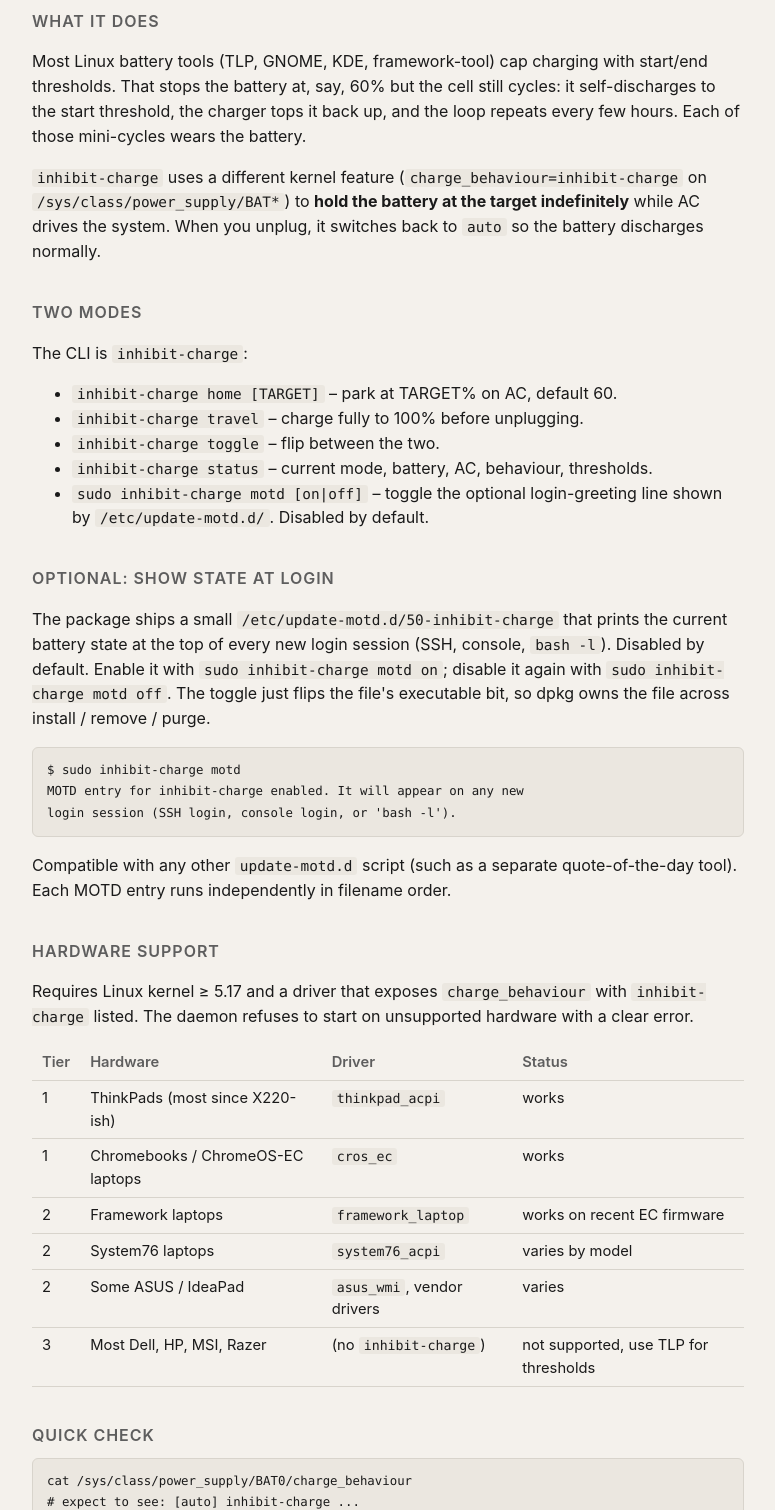
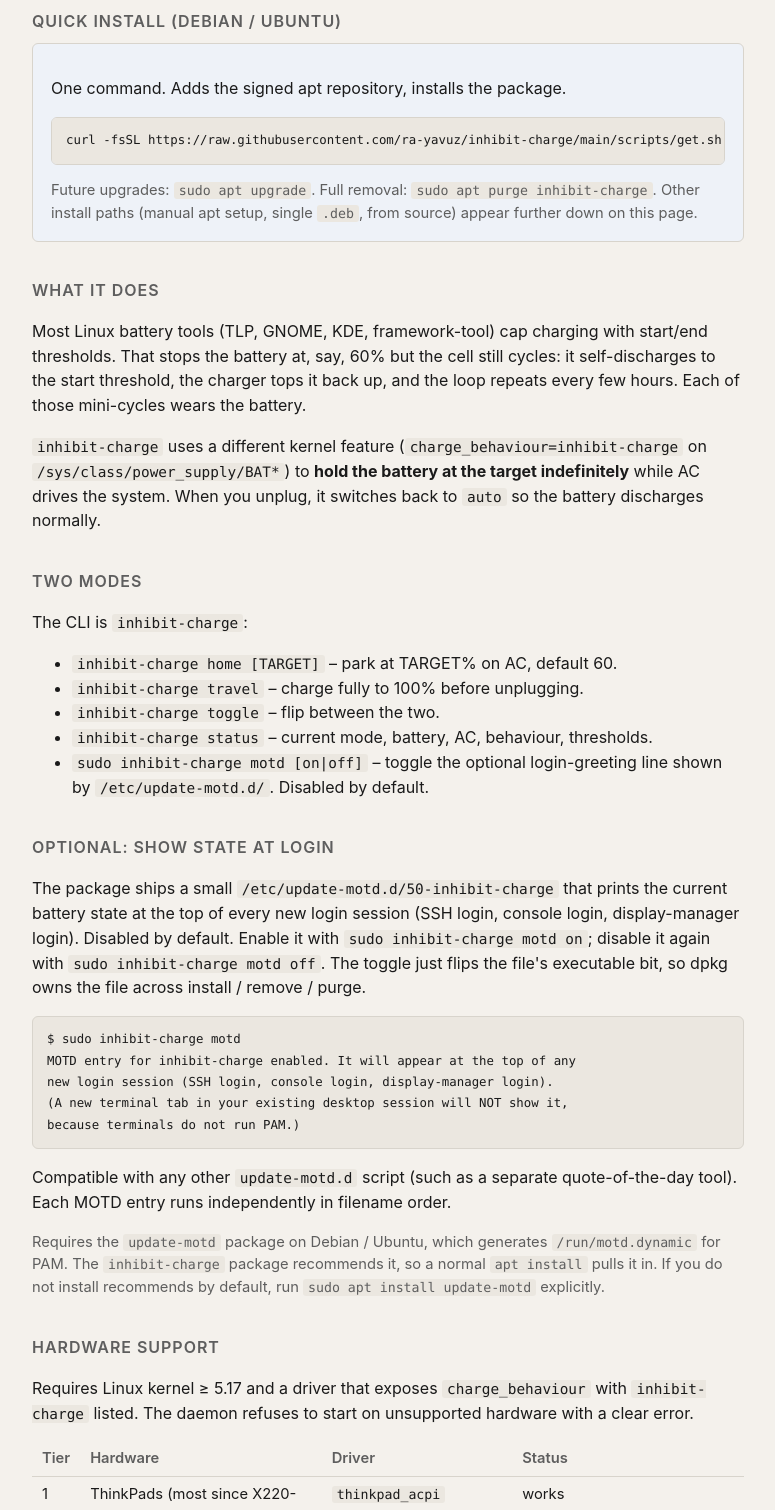
Before and after one commit to ra-yavuz/inhibit-charge, a plain HTML site: page docs/index.html in a window 1280 px wide. Shown: the part 280-1790 px from the top of the page, without its empty margins (252-1027 px from the left). Drawn offline with Linux system fonts and the light colour scheme.

Commit message:
v0.3.1: recommend update-motd, fix wrong 'bash -l' hint, hoist quick-install
The MOTD entry was correct but on Ubuntu/Debian it was a no-op without
the 'update-motd' package, which generates /run/motd.dynamic for PAM.

Changes:
  - Recommends: update-motd in debian/control. apt pulls it in by
    default for fresh installs.
  - 'inhibit-charge motd' now detects when update-motd is missing and
    points the user at 'sudo apt install update-motd' instead of
    silently doing nothing.
  - Drop the misleading 'bash -l will show MOTD' line from the CLI
    output, README, and project page. bash -l is a regular interactive
    shell and does NOT go through pam_motd. Real triggers are SSH
    login, console login, display-manager login.
  - Hoist the curl-pipe-bash quick-install onto its own h2 at the top
    of both the README and the project page. Previously buried inside
    the install section.

```diff
--- a/docs/index.html
+++ b/docs/index.html
@@ -110,7 +110,7 @@
   "description": "A small Linux daemon and CLI that holds your laptop battery at a target charge level on AC using the kernel's inhibit-charge mode, instead of just capping with start/end charge thresholds.",
   "url": "https://ra-yavuz.github.io/inhibit-charge/",
   "downloadUrl": "https://github.com/ra-yavuz/inhibit-charge/releases",
-  "softwareVersion": "0.3.0",
+  "softwareVersion": "0.3.1",
   "license": "https://opensource.org/licenses/MIT",
   "author": {
     "@type": "Person",
@@ -141,9 +141,21 @@
   <div class="links-row">
     <a href="https://github.com/ra-yavuz/inhibit-charge">source</a>
     <a href="https://github.com/ra-yavuz/inhibit-charge/releases">releases</a>
-    <a href="https://github.com/ra-yavuz/inhibit-charge#install">install</a>
+    <a href="#install-quick">install</a>
     <a href="https://github.com/ra-yavuz/inhibit-charge/issues">issues</a>
   </div>
+
+  <h2 id="install-quick">Quick install (Debian / Ubuntu)</h2>
+  <section class="apt-section">
+    <p>One command. Adds the signed apt repository, installs the package.</p>
+    <pre><code>curl -fsSL https://raw.githubusercontent.com/ra-yavuz/inhibit-charge/main/scripts/get.sh | sudo bash</code></pre>
+    <p style="color: var(--muted); font-size: 0.92rem; margin-bottom: 0;">
+      Future upgrades: <code>sudo apt upgrade</code>. Full removal:
+      <code>sudo apt purge inhibit-charge</code>. Other install paths
+      (manual apt setup, single <code>.deb</code>, from source) appear
+      further down on this page.
+    </p>
+  </section>
 
   <h2>What it does</h2>
   <p>
@@ -177,19 +189,30 @@
   <p>
     The package ships a small <code>/etc/update-motd.d/50-inhibit-charge</code>
     that prints the current battery state at the top of every new login
-    session (SSH, console, <code>bash -l</code>). Disabled by default.
-    Enable it with <code>sudo inhibit-charge motd on</code>; disable it
-    again with <code>sudo inhibit-charge motd off</code>. The toggle just
-    flips the file's executable bit, so dpkg owns the file across
-    install / remove / purge.
+    session (SSH login, console login, display-manager login). Disabled
+    by default. Enable it with
+    <code>sudo inhibit-charge motd on</code>; disable it again with
+    <code>sudo inhibit-charge motd off</code>. The toggle just flips the
+    file's executable bit, so dpkg owns the file across install / remove
+    / purge.
   </p>
   <pre><code>$ sudo inhibit-charge motd
-MOTD entry for inhibit-charge enabled. It will appear on any new
-login session (SSH login, console login, or 'bash -l').</code></pre>
+MOTD entry for inhibit-charge enabled. It will appear at the top of any
+new login session (SSH login, console login, display-manager login).
+(A new terminal tab in your existing desktop session will NOT show it,
+because terminals do not run PAM.)</code></pre>
   <p>
     Compatible with any other <code>update-motd.d</code> script (such as a
     separate quote-of-the-day tool). Each MOTD entry runs independently
     in filename order.
+  </p>
+  <p style="color: var(--muted); font-size: 0.92rem;">
+    Requires the <code>update-motd</code> package on Debian / Ubuntu, which
+    generates <code>/run/motd.dynamic</code> for PAM. The
+    <code>inhibit-charge</code> package recommends it, so a normal
+    <code>apt install</code> pulls it in. If you do not install
+    recommends by default, run <code>sudo apt install update-motd</code>
+    explicitly.
   </p>
 
   <h2>Hardware support</h2>
```
Also changed, not shown: 5 other files.
